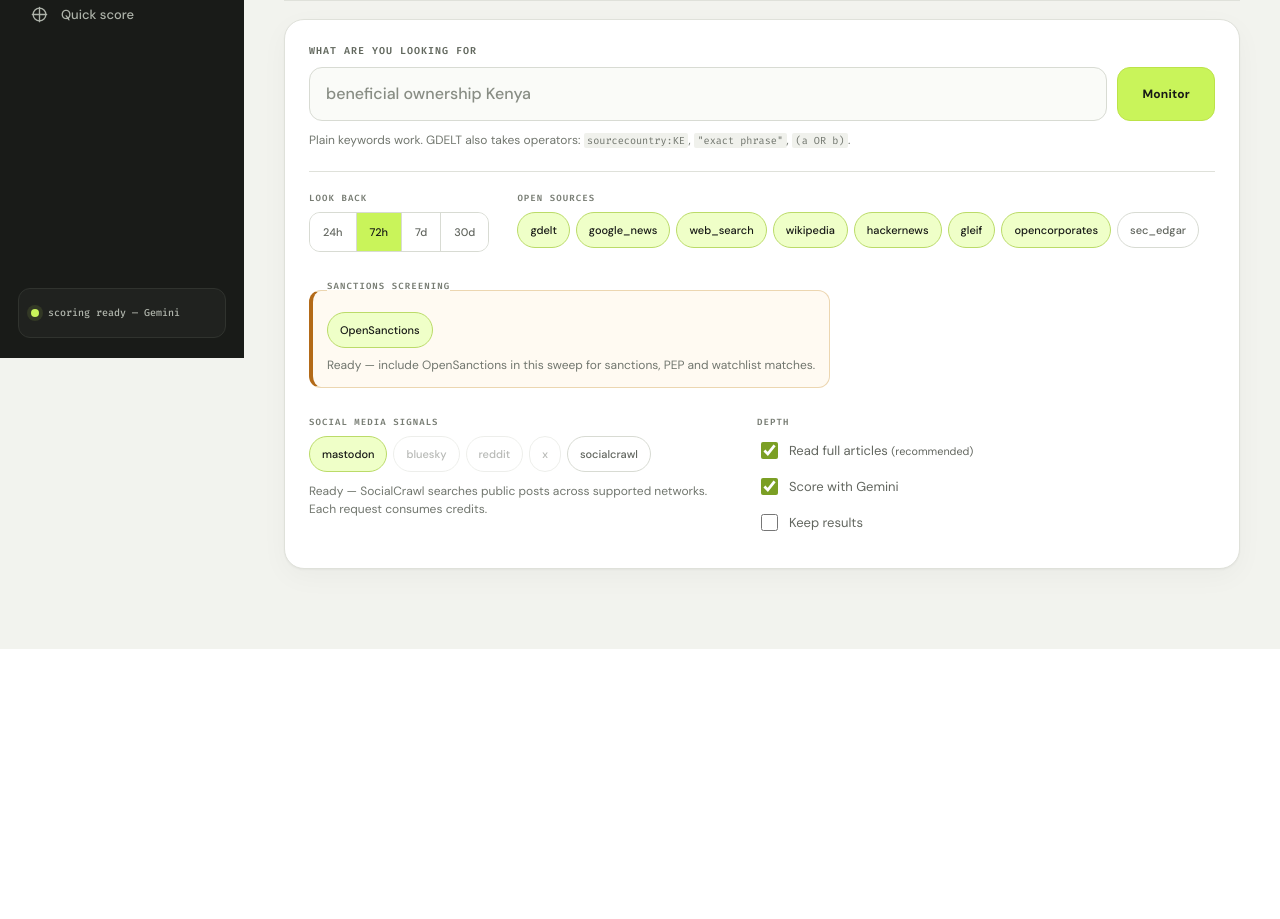
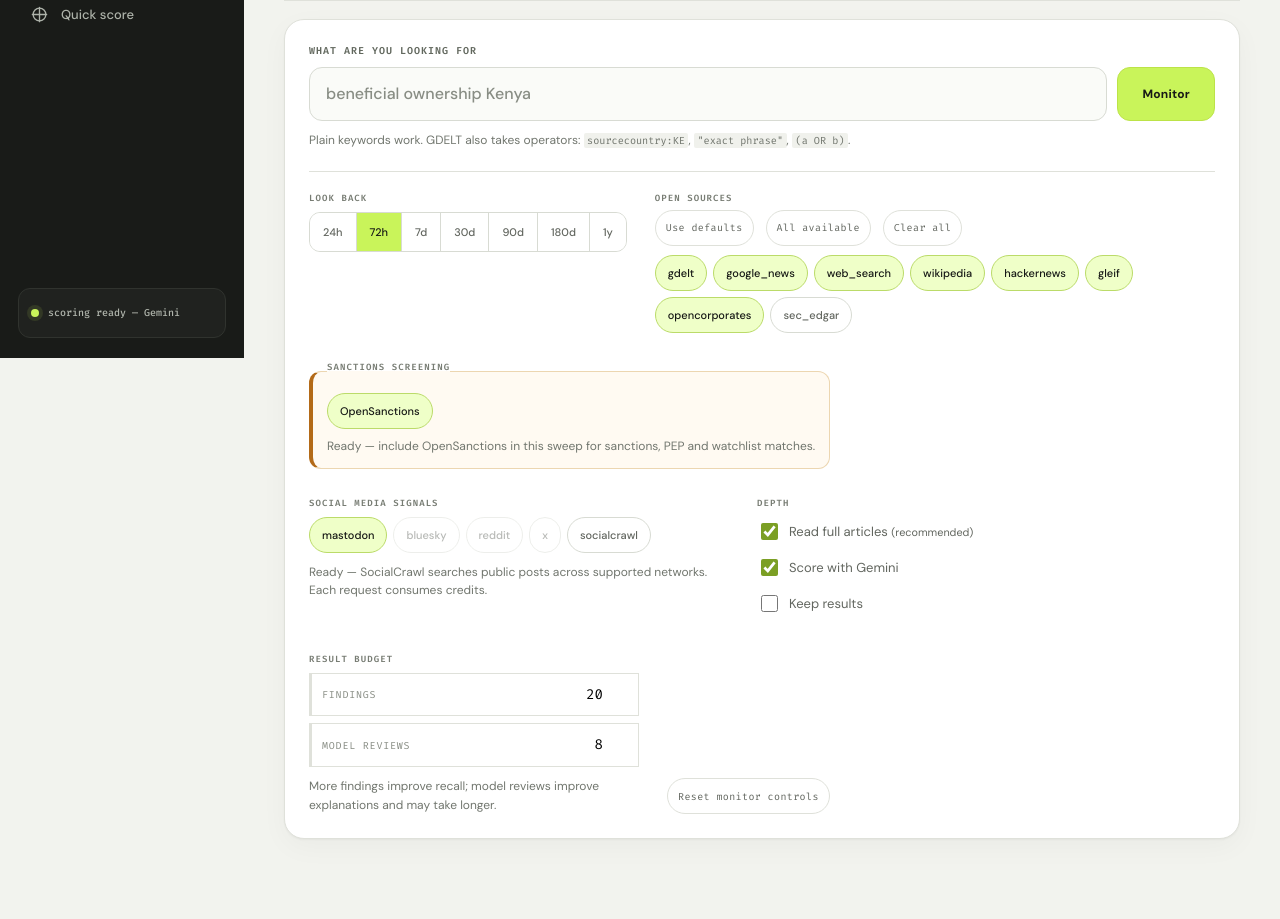
Before and after one commit to NADUPA-AFRICA-FOUNDATION-Ke/watchtower-main, a FastAPI app: page / in a window 1280 px wide. Shown: the part 442-1361 px from the top of the page. Before the commit the page ends 1091 px from the top, so only its background shows below. Run offline with FastAPI, Linux system fonts and the light colour scheme; data comes from the database, SQL or seed files in the repository; data that the repository does not hold is empty; some libraries are stand-ins or nearby versions.

Commit message:
Expose complete Mnara frontend controls

```diff
--- a/web/app.py
+++ b/web/app.py
@@ -865,13 +865,16 @@ def scamscan_score(payload: dict = Body(...)):
 
 
 @app.get("/api/scamscan/hunt")
-def scamscan_hunt(topics: int = Query(1, ge=1, le=20)):
+def scamscan_hunt(topics: int = Query(1, ge=1, le=20),
+                  dry_run: bool = Query(False)):
     """Run a discovery pass, streaming the same progress dicts the CLI prints.
 
     Costs real money per query — web search is billed separately from tokens —
     so `topics` is capped and the UI states the ceiling before you click.
+    `dry_run=true` expands and streams the planned queries without searching,
+    saving findings, or spending search credits.
     """
-    if EPHEMERAL:
+    if EPHEMERAL and not dry_run:
         raise HTTPException(
             409, "hunts require durable storage so findings and verdicts are retained"
         )
@@ -889,9 +892,13 @@ def scamscan_hunt(topics: int = Query(1, ge=1, le=20)):
     def work():
         con = None
         try:
-            con = scamscan.db_connect(str(data_path("scamscan.db")))
+            # A plan-only run must not create or mutate the persistent queue,
+            # including on ephemeral deployments where the disk is temporary.
+            con = scamscan.db_connect(":memory:" if dry_run
+                                      else str(data_path("scamscan.db")))
             holder["summary"] = scamscan.hunt(
-                scamscan.make_client(which), cfg, con, topics, events.put
+                scamscan.make_client(which), cfg, con, topics, events.put,
+                dry_run=dry_run,
             )
         except Exception as e:
             holder["error"] = f"{type(e).__name__}: {e}"
--- a/web/static/app.js
+++ b/web/static/app.js
@@ -20,6 +20,33 @@ let hours = 72;
 let stream = null;
 let capabilities = {};
 let previewUrls = new Set();
+let sweepLimit = 20;
+let maxAi = 8;
+
+const MONITOR_PREFS_KEY = "mnara-monitor-preferences";
+
+function readMonitorPrefs() {
+  try {
+    const value = JSON.parse(window.localStorage.getItem(MONITOR_PREFS_KEY) || "null");
+    return value && typeof value === "object" ? value : {};
+  } catch { return {}; }
+}
+
+function saveMonitorPrefs() {
+  try {
+    window.localStorage.setItem(MONITOR_PREFS_KEY, JSON.stringify({
+      hours, sweepLimit, maxAi, sources: [...selected],
+    }));
+  } catch { /* private browsing may disable storage; controls still work */ }
+}
+
+function syncSourceChips() {
+  document.querySelectorAll("#sweep-form [data-source]").forEach((chip) => {
+    const on = selected.has(chip.dataset.source);
+    chip.classList.toggle("is-on", on);
+    chip.setAttribute("aria-pressed", String(on));
+  });
+}
 
 /* ------------------------------------------------------------ appearance */
 
@@ -143,9 +170,31 @@ async function init() {
       const on = chip.classList.contains("is-on");
       chip.setAttribute("aria-pressed", String(on));
       on ? selected.add(s.name) : selected.delete(s.name);
+      saveMonitorPrefs();
     };
     (isSanctions ? sanctionsBox : socialNames.has(s.name) ? socialBox : box).append(chip);
   });
+
+  // Keep a user's source mix and depth settings between visits, but discard
+  // providers that are no longer in the server capability response.
+  const prefs = readMonitorPrefs();
+  if (Number.isInteger(Number(prefs.hours)) && Number(prefs.hours) >= 24 && Number(prefs.hours) <= 8760) {
+    hours = Number(prefs.hours);
+    const windowButton = document.querySelector(`#window button[data-h="${hours}"]`);
+    if (windowButton) windowButton.click();
+  }
+  if (Number.isInteger(Number(prefs.sweepLimit))) sweepLimit = Math.max(1, Math.min(250, Number(prefs.sweepLimit)));
+  if (Number.isInteger(Number(prefs.maxAi))) maxAi = Math.max(0, Math.min(100, Number(prefs.maxAi)));
+  $("#sweep-limit").value = sweepLimit;
+  $("#max-ai").value = maxAi;
+  if (Array.isArray(prefs.sources)) {
+    const available = new Set(data.sources.filter((s) => s.available !== false).map((s) => s.name));
+    selected = new Set(prefs.sources.filter((name) => available.has(name)));
+    syncSourceChips();
+  }
+  // Persist normalized values after applying preferences. This prevents the
+  // lookback button handler from overwriting a saved source mix during restore.
+  saveMonitorPrefs();
 
   // On a serverless host the archive lives in /tmp and does not survive between
   // requests. Saying nothing would let someone tick "Keep results", see it
@@ -248,6 +297,7 @@ $("#window").onclick = (e) => {
   b.classList.add("is-on");
   b.setAttribute("aria-checked", "true");
   hours = Number(b.dataset.h);
+  saveMonitorPrefs();
 };
 
 function radioKeys(group, apply) {
@@ -267,6 +317,54 @@ function radioKeys(group, apply) {
   });
 }
 radioKeys($("#window"));
+
+function setSources(mode) {
+  const sourceNodes = [...document.querySelectorAll("#sweep-form [data-source]")];
+  if (mode === "none") {
+    selected = new Set();
+  } else if (mode === "all") {
+    selected = new Set(sourceNodes.filter((node) => !node.disabled).map((node) => node.dataset.source));
+  } else {
+    selected = new Set(sourceNodes.filter((node) =>
+      !node.disabled && (node.dataset.source === "social_web_index" ||
+        capabilities.sources?.find((source) => source.name === node.dataset.source)?.default)
+    ).map((node) => node.dataset.source));
+  }
+  syncSourceChips();
+  saveMonitorPrefs();
+}
+
+$("#sources-default").onclick = () => setSources("default");
+$("#sources-all").onclick = () => setSources("all");
+$("#sources-none").onclick = () => setSources("none");
+
+function resetMonitorControls() {
+  hours = 72;
+  const windowButton = $("#window button[data-h='72']");
+  if (windowButton) windowButton.click();
+  sweepLimit = 20; maxAi = 8;
+  $("#sweep-limit").value = sweepLimit;
+  $("#max-ai").value = maxAi;
+  $("#fetch-bodies").checked = true;
+  $("#use-ai").checked = capabilities.ai_available !== false;
+  $("#keep").checked = false;
+  setSources("default");
+}
+
+$("#sweep-limit").addEventListener("change", () => {
+  sweepLimit = Math.max(1, Math.min(250, Number($("#sweep-limit").value) || 20));
+  $("#sweep-limit").value = sweepLimit;
+  saveMonitorPrefs();
+});
+$("#max-ai").addEventListener("change", () => {
+  maxAi = Math.max(0, Math.min(100, Number($("#max-ai").value) || 0));
+  $("#max-ai").value = maxAi;
+  saveMonitorPrefs();
+});
+$("#fetch-bodies").addEventListener("change", saveMonitorPrefs);
+$("#use-ai").addEventListener("change", saveMonitorPrefs);
+$("#keep").addEventListener("change", saveMonitorPrefs);
+$("#reset-controls").onclick = resetMonitorControls;
 
 /* Two tools, one front door. The views are independent — nothing on the
    scamscan side reads watchtower's store and vice versa — so switching sides
@@ -384,12 +482,12 @@ function startSweep(q) {
     sources: [...selected].join(","),
     use_ai: $("#use-ai").checked,
     fetch_bodies: $("#fetch-bodies").checked,
-    // Fast interactive default; deep CLI runs can still request more.
-    limit: 20,
-    // Model calls are serial and each can take seconds. Eight gives the UI a
-    // useful ranked sample without turning an interactive monitor into a
-    // several-minute batch job. Deep CLI/API runs can explicitly request more.
-    max_ai: 8,
+    // Fast interactive default is limit: 20; users can raise it in Result
+    // budget without needing to leave the web application.
+    limit: sweepLimit,
+    // Model calls are serial and each can take seconds. Eight is the default;
+    // the control lets investigators trade explanation depth for latency.
+    max_ai: maxAi,
     // Off by default, same as the API. The Archive tab is empty until this is
     // ticked, so it's the only way to populate it from the browser.
     save: $("#keep").checked,
@@ -695,11 +793,22 @@ let huntStream = null;
 async function initScamscan() {
   let d;
   try {
-    d = await (await fetch("/api/scamscan/status")).json();
+    const response = await fetch("/api/scamscan/status");
+    d = await response.json();
   } catch {
+    $("#hunt-go").disabled = true;
+    $("#dry-run-hunt").disabled = true;
+    $("#hunt-cost").textContent = "Investigation status is unavailable; planning and hunts are disabled until the server responds.";
+    $("#hunt-cost").hidden = false;
     return;
   }
-  if (d.detail) return;               // not configured; leave the tab inert
+  if (d.detail) {
+    $("#hunt-go").disabled = true;
+    $("#dry-run-hunt").disabled = true;
+    $("#hunt-cost").textContent = d.detail;
+    $("#hunt-cost").hidden = false;
+    return;
+  }
   scam = d;
   $("#brand-name").textContent = d.brand;
 
@@ -710,6 +819,7 @@ async function initScamscan() {
   ];
   if (!d.api_available) {
     $("#hunt-go").disabled = true;
+    $("#dry-run-hunt").disabled = true;
     $("#hunt-go").title = "Set ANTHROPIC_API_KEY to run a hunt";
     notes.push("No ANTHROPIC_API_KEY is set, so a hunt cannot run. Scoring on the Score tab still works — it makes no API calls.");
   }
@@ -1268,7 +1378,12 @@ function verdictRow(item) {
 $("#hunt-form").onsubmit = (e) => {
   e.preventDefault();
   const topics = Math.max(1, Math.min(20, Number($("#topics").value) || 1));
-  startHunt(topics);
+  startHunt(topics, false);
+};
+
+$("#dry-run-hunt").onclick = () => {
+  const topics = Math.max(1, Math.min(20, Number($("#topics").value) || 1));
+  startHunt(topics, true);
 };
 
 function logLine(cls, text, title) {
@@ -1278,16 +1393,17 @@ function logLine(cls, text, title) {
   $("#hunt-log").scrollTop = $("#hunt-log").scrollHeight;
 }
 
-function startHunt(topics) {
+function startHunt(topics, dryRun = false) {
   if (huntStream) huntStream.close();
   $("#hunt-go").disabled = true;
-  $("#hunt-go").textContent = "Hunting";
+  $("#dry-run-hunt").disabled = true;
+  $("#hunt-go").textContent = dryRun ? "Planning" : "Hunting";
   $("#hunt-trace").hidden = false;
-  $("#hunt-title").textContent = `Hunting ${topics} topic${topics === 1 ? "" : "s"}`;
+  $("#hunt-title").textContent = `${dryRun ? "Planning" : "Hunting"} ${topics} topic${topics === 1 ? "" : "s"}`;
   $("#hunt-stage").textContent = "";
   $("#hunt-log").replaceChildren();
 
-  huntStream = new EventSource(`/api/scamscan/hunt?topics=${topics}`);
+  huntStream = new EventSource(`/api/scamscan/hunt?topics=${topics}&dry_run=${dryRun}`);
 
   huntStream.addEventListener("start", (ev) => {
     const d = JSON.parse(ev.data);
@@ -1317,8 +1433,9 @@ function startHunt(topics) {
   });
   huntStream.addEventListener("done", (ev) => {
     finishHunt();
-    huntSummary(JSON.parse(ev.data));
-    loadQueue();
+    const summary = JSON.parse(ev.data);
+    huntSummary(summary);
+    if (!summary.dry_run) loadQueue();
   });
   huntStream.addEventListener("failed", (ev) => {
     finishHunt();
@@ -1341,8 +1458,10 @@ $("#cancel-hunt").onclick = () => {
 
 function finishHunt() {
   if (huntStream) { huntStream.close(); huntStream = null; }
-  $("#hunt-go").disabled = !scam.api_available ? true : false;
+  $("#hunt-go").disabled = !scam.api_available || scam.ephemeral_storage;
+  $("#dry-run-hunt").disabled = !scam.api_available ? true : false;
   $("#hunt-go").textContent = "Run hunt";
+  $("#dry-run-hunt").textContent = "Plan only";
 }
 
 function huntSummary(d) {
@@ -1355,6 +1474,10 @@ function huntSummary(d) {
       d.structured_disabled);
   }
   const failures = d.failures || [];
+  if (d.dry_run) {
+    logLine("log-note", `PLAN ONLY — ${d.queries_run || 0} searches were expanded; no providers were queried and no findings were saved.`);
+    return;
+  }
   if (failures.length) {
     logLine("log-fail",
       `INCOMPLETE RUN — ${failures.length} of ${(d.queries_run || 0) + failures.length} queries did not search`);
--- a/web/static/index.html
+++ b/web/static/index.html
@@ -106,11 +106,19 @@
           <button type="button" role="radio" data-h="72" class="is-on" aria-checked="true">72h</button>
           <button type="button" role="radio" data-h="168" aria-checked="false" tabindex="-1">7d</button>
           <button type="button" role="radio" data-h="720" aria-checked="false" tabindex="-1">30d</button>
+          <button type="button" role="radio" data-h="2160" aria-checked="false" tabindex="-1">90d</button>
+          <button type="button" role="radio" data-h="4320" aria-checked="false" tabindex="-1">180d</button>
+          <button type="button" role="radio" data-h="8760" aria-checked="false" tabindex="-1">1y</button>
         </div>
       </fieldset>
 
       <fieldset class="control control-wide">
         <legend>Open sources</legend>
+        <div class="source-actions" aria-label="Source selection presets">
+          <button type="button" class="text-button" id="sources-default">Use defaults</button>
+          <button type="button" class="text-button" id="sources-all">All available</button>
+          <button type="button" class="text-button" id="sources-none">Clear all</button>
+        </div>
         <div class="chips" id="sources"></div>
       </fieldset>
 
@@ -145,6 +153,23 @@
           <span>Keep results</span>
         </label>
       </fieldset>
+
+      <fieldset class="control budget-control">
+        <legend>Result budget</legend>
+        <label class="compact-field standalone-field" for="sweep-limit">
+          <span>Findings</span>
+          <input id="sweep-limit" type="number" min="1" max="250" value="20"
+                 inputmode="numeric" aria-describedby="budget-hint">
+        </label>
+        <label class="compact-field standalone-field" for="max-ai">
+          <span>Model reviews</span>
+          <input id="max-ai" type="number" min="0" max="100" value="8"
+                 inputmode="numeric" aria-describedby="budget-hint">
+        </label>
+        <p class="hint" id="budget-hint">More findings improve recall; model reviews improve explanations and may take longer.</p>
+      </fieldset>
+
+      <button type="button" class="text-button reset-controls" id="reset-controls">Reset monitor controls</button>
     </div>
   </form>
 
@@ -252,10 +277,11 @@
       <input id="topics" type="number" min="1" max="20" value="1"
              aria-describedby="hunt-hint">
       <button type="submit" id="hunt-go">Run hunt</button>
+      <button type="button" class="secondary-button" id="dry-run-hunt">Plan only</button>
     </div>
     <p class="hint" id="hunt-hint">
       Seed topics to expand, cheapest first. Web search is billed separately
-      from tokens — start with one.
+      from tokens — start with one. “Plan only” expands queries without searching or saving findings.
     </p>
     <p class="hint warn-note" id="hunt-cost" hidden></p>
   </form>
--- a/web/static/style.css
+++ b/web/static/style.css
@@ -324,6 +324,44 @@ main { max-width: 1080px; margin: 0 auto; padding: 32px 24px 80px; }
 .segmented button.is-on { background: var(--ink); color: #fff; }
 
 .chips { display: flex; flex-wrap: wrap; gap: 6px; }
+
+.source-actions {
+  display: flex;
+  flex-wrap: wrap;
+  gap: 6px 12px;
+  margin: -2px 0 9px;
+}
+.text-button, .secondary-button {
+  min-height: 36px;
+  padding: 6px 10px;
+  font-family: var(--mono);
+  font-size: 10px;
+  letter-spacing: .04em;
+  color: var(--muted);
+  background: transparent;
+  border: 1px solid var(--rule);
+  border-radius: var(--radius);
+  cursor: pointer;
+}
+.text-button:hover, .secondary-button:hover { color: var(--ink); background: var(--sunk); }
+.text-button:focus-visible, .secondary-button:focus-visible {
+  outline: 2px solid var(--low);
+  outline-offset: 2px;
+}
+.budget-control { max-width: 330px; }
+.standalone-field {
+  width: 100%;
+  min-height: 42px;
+  box-sizing: border-box;
+  margin-bottom: 7px;
+  padding: 0 10px;
+  border: 1px solid var(--rule);
+  border-left: 3px solid var(--rule);
+  background: var(--surface);
+}
+.standalone-field:focus-within { border-left-color: var(--low); }
+.standalone-field input { border: 0; background: transparent; text-align: right; }
+.reset-controls { align-self: end; }
 
 .chip {
   font-family: var(--mono);
```
Also changed, not shown: web_test.py (+11 -0 lines).
